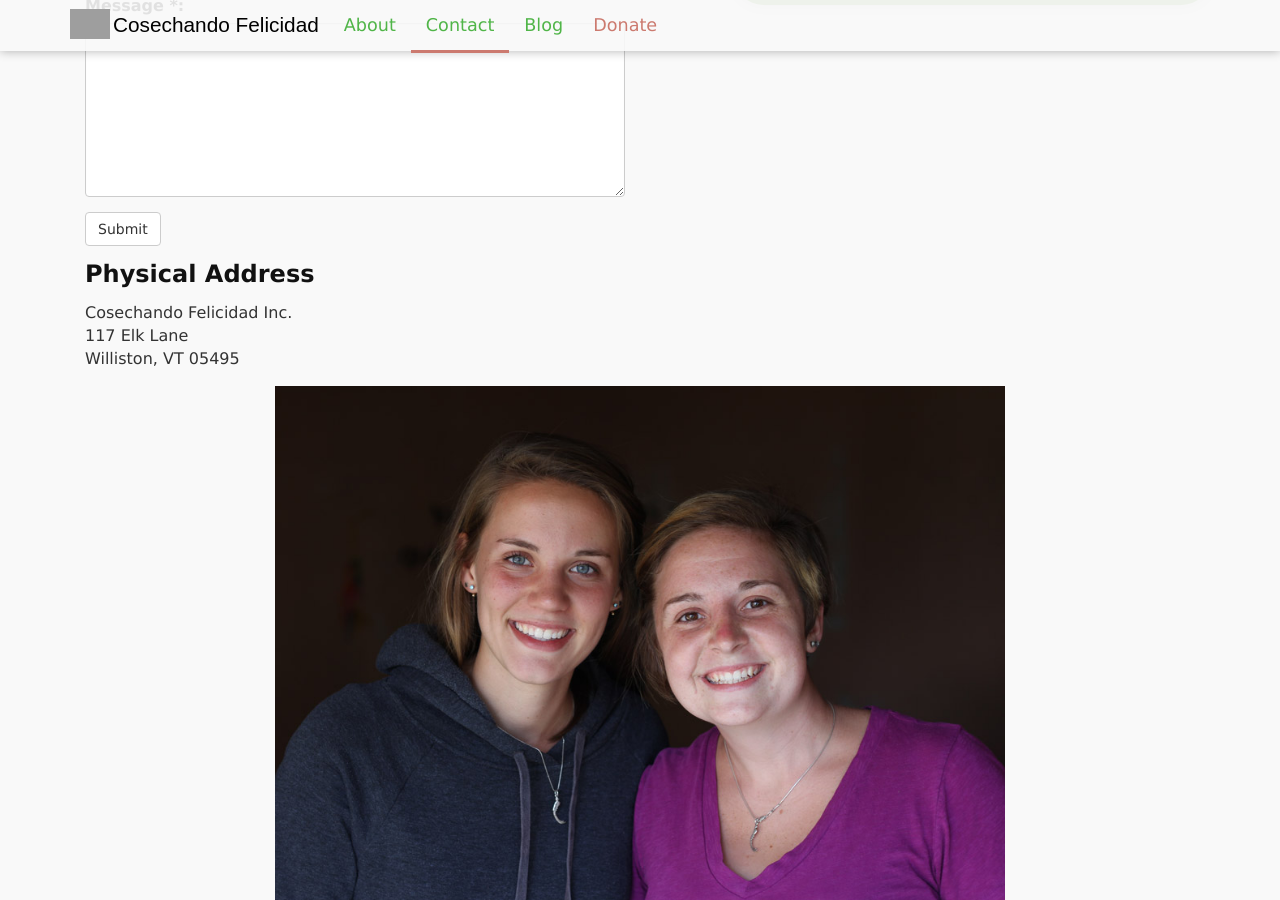
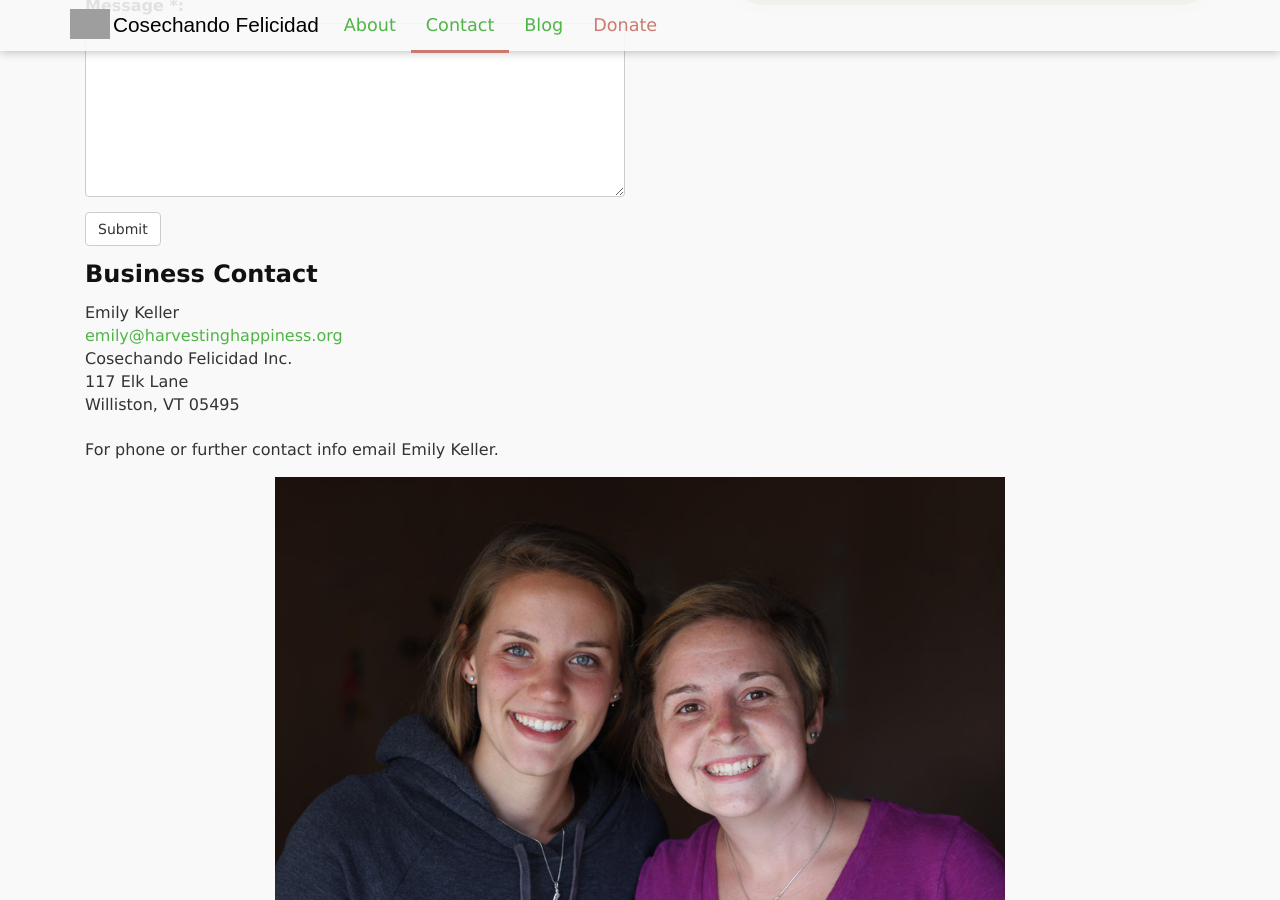
Before and after one commit to harvestinghappiness/harvestinghappiness.github.io, a Jekyll site: the page built from contact.md, in a window 1280 px wide and 900 px high, scrolled down 417 px. Built offline with Jekyll 4.4.1, drawn with Linux system fonts in a browser that asks for light colours.

Commit message:
Update contact.md

```diff
--- a/contact.md
+++ b/contact.md
@@ -140,11 +140,16 @@ document.getElementById("ss-submitb").addEventListener("click", function() {
 </script>
 
 <div class="col-sm-12">
-	<h3>Physical Address</h3>
+	<h3>Business Contact</h3>
 	<pre>
+Emily Keller
+<a href="mailto:emily@harvestinghappiness.org">emily@harvestinghappiness.org</a>
 Cosechando Felicidad Inc.
 117 Elk Lane
-Williston, VT 05495</pre>
+Williston, VT 05495
+
+For phone or further contact info email Emily Keller.
+</pre>
 </div>
 
 <figure class="col-sm-8 col-sm-offset-2">
```
